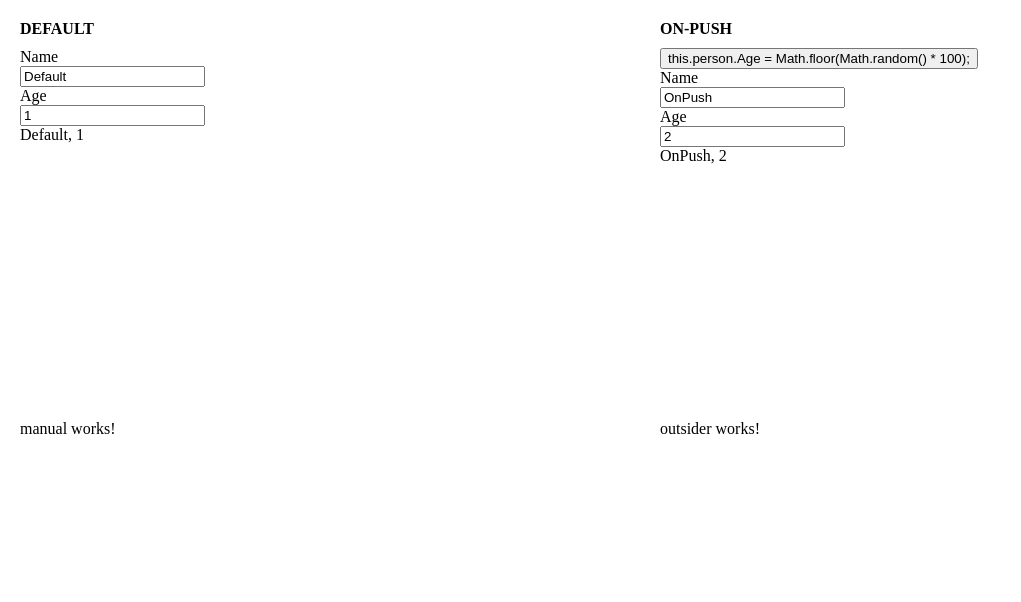
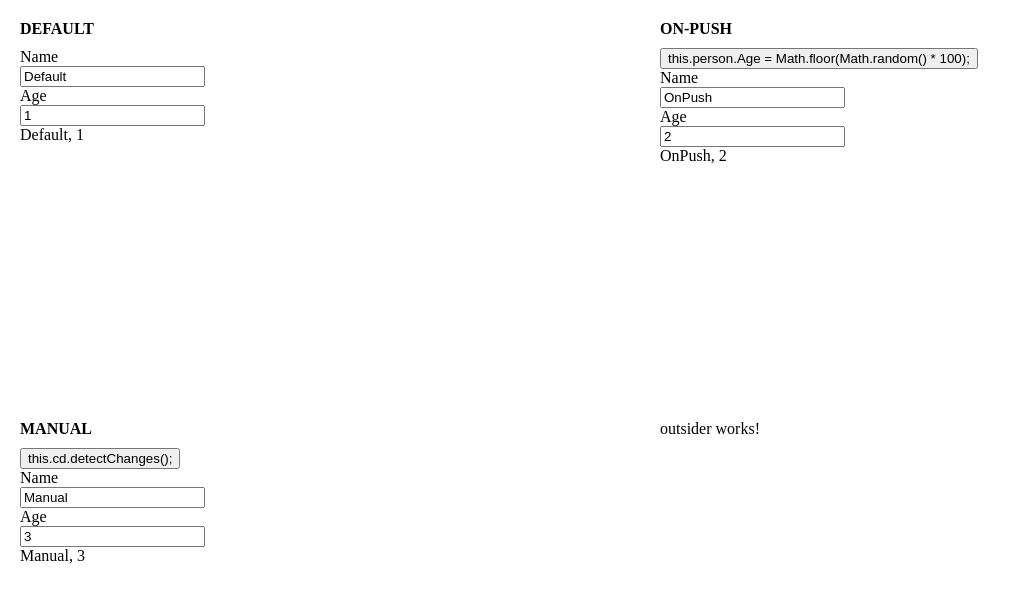
Before and after one commit to dasmeer/ng-training, an Angular app in the folder change-detection/: page / in a window 1280 px wide. Shown: the top 602 px of the page, without its empty margins (0-1021 px from the left). Built offline with nearby package versions, Linux system fonts and the light colour scheme.

Commit message:
manual strategy component

```diff
--- a/change-detection/src/app/manual/manual.component.html
+++ b/change-detection/src/app/manual/manual.component.html
@@ -1,3 +1,10 @@
 <div class="component-body">
-  manual works!
+    <h1>MANUAL</h1>
+    <button (click)="onClick()">this.cd.detectChanges();</button>
+    <div>Name</div>
+    <input [(ngModel)]="person.Name" />
+    <div>Age</div>
+    <input [(ngModel)]="person.Age" />
+    <div> {{person.Name}}, {{person.Age}} </div>
+    {{runChangeDetection}}
 </div>
--- a/change-detection/src/app/manual/manual.component.ts
+++ b/change-detection/src/app/manual/manual.component.ts
@@ -1,15 +1,29 @@
-import { Component, OnInit } from '@angular/core';
+import { Component, OnInit, ChangeDetectorRef } from '@angular/core';
+import { PersonDefault } from '../person';
 
 @Component({
-  selector: 'app-manual',
-  templateUrl: './manual.component.html',
-  styleUrls: ['./manual.component.less']
+    selector: 'app-manual',
+    templateUrl: './manual.component.html',
+    styleUrls: ['./manual.component.less']
 })
 export class ManualComponent implements OnInit {
+    person: PersonDefault;
 
-  constructor() { }
+    constructor(private cd: ChangeDetectorRef) {
+        cd.detach();
+        this.person = new PersonDefault('Manual', 3);
+    }
 
-  ngOnInit() {
-  }
+    ngOnInit() {
+        this.cd.detectChanges();
+    }
 
+    get runChangeDetection() {
+        console.log('checking MANUAL view');
+        return null;
+    }
+
+    onClick() {
+        this.cd.detectChanges();
+    }
 }
```
